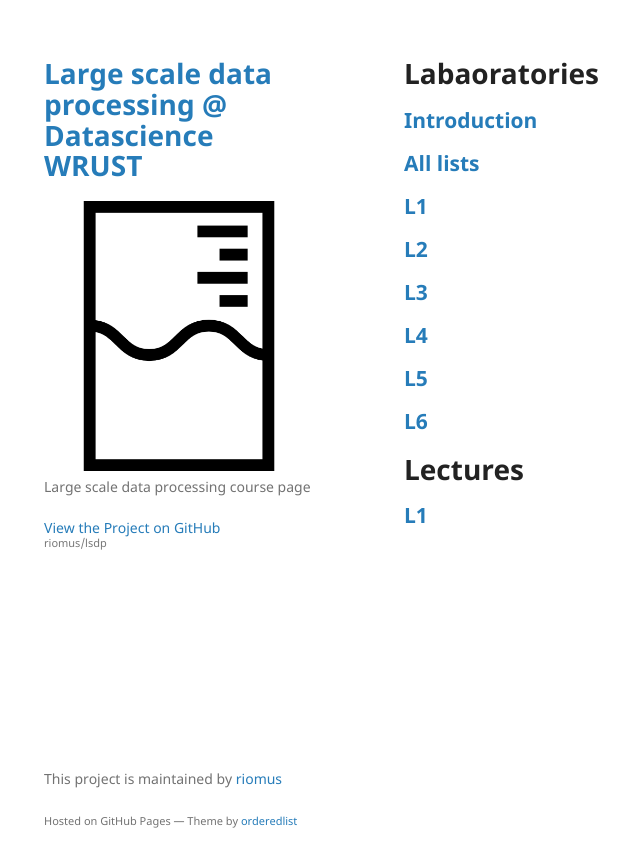
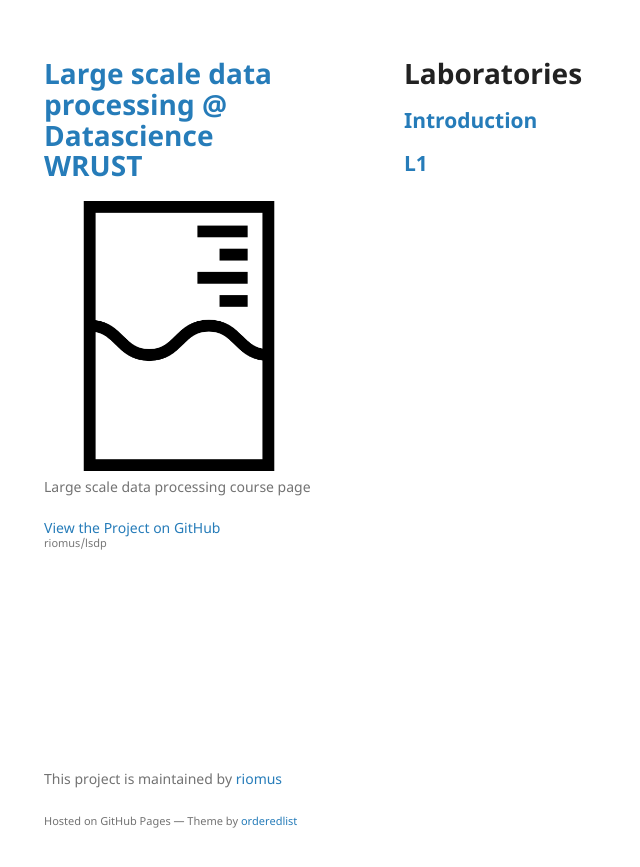
Before and after one commit to riomus/lsdp, a Jekyll site: the page built from index.md, in a window 1280 px wide. Shown: the top 867 px of the page, without its empty margins (166-806 px from the left). Built offline with Jekyll 4.4.1, drawn with Linux system fonts in a browser that asks for light colours; our own code applies the rules of GitHub Pages for plain Markdown files.

Commit message:
2019 start

```diff
--- a/index.md
+++ b/index.md
@@ -3,15 +3,6 @@ layout: default
 ---
 
 
-# Labaoratories
-## [Introduction](/introduction.html)
-## [All lists](https://github.com/Large-scale-data-processing/task-lists-2018)
-## [L1](https://github.com/Large-scale-data-processing/task-lists-2018/blob/master/l1.md)
-## [L2](https://github.com/Large-scale-data-processing/task-lists-2018/blob/master/l2.md)
-## [L3](https://github.com/Large-scale-data-processing/task-lists-2018/blob/master/l3.md)
-## [L4](https://github.com/Large-scale-data-processing/task-lists-2018/blob/master/l4.md)
-## [L5](https://github.com/Large-scale-data-processing/task-lists-2018/blob/master/l5.md)
-## [L6](https://github.com/Large-scale-data-processing/task-lists-2018/blob/master/l6.md)
-
-# Lectures
-## [L1](/static/lectures/l1.pdf)
+# Laboratories
+## [Introduction](/static/introduction.pdf)
+## [L1](https://github.com/Large-scale-data-processing/l1-2019-base)
```
Also changed, not shown: 3 other files.
